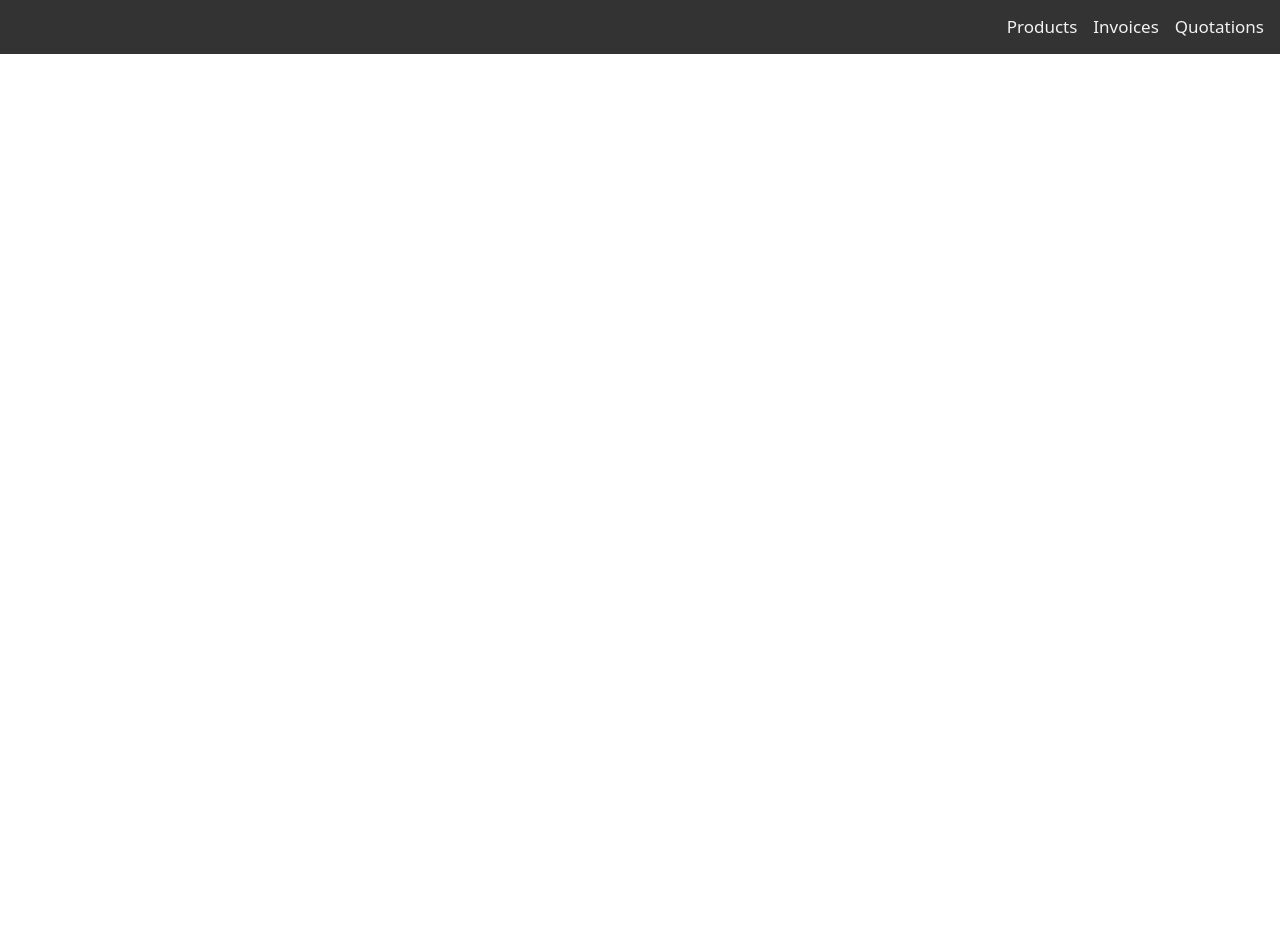
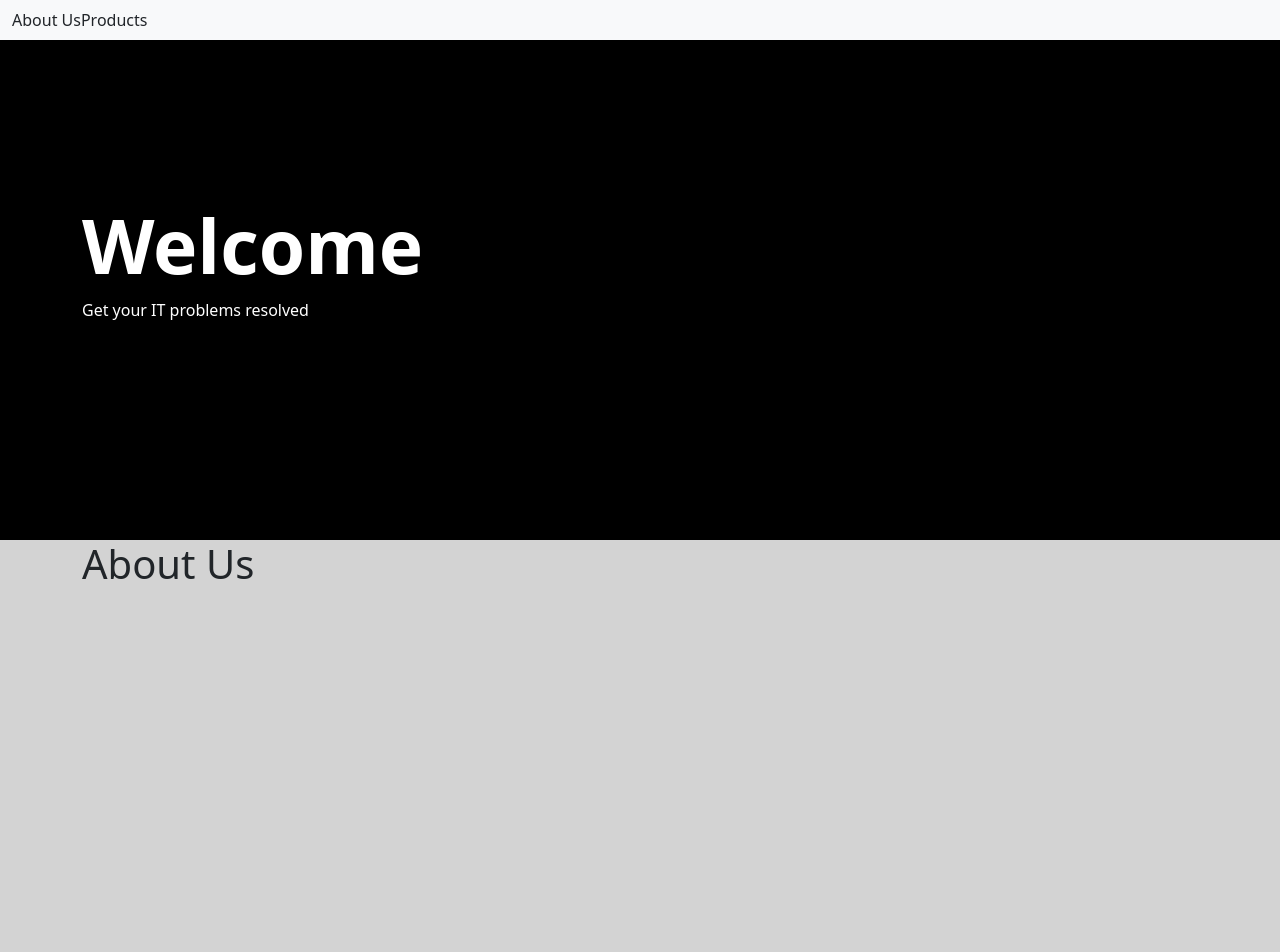
Before and after one commit to Simphiwekona/admin-portal-frontend, a React (Create React App) app: page / in a window 1280 px wide. Shown: the top 952 px of the page. Before the commit the page ends 800 px from the top, so only its background shows below. Built offline with nearby package versions, Linux system fonts and the light colour scheme.

Commit message:
Working on the home page

```diff
--- a/package.json
+++ b/package.json
@@ -14,6 +14,7 @@
     "react-dom": "^18.2.0",
     "react-router-dom": "^6.21.1",
     "react-scripts": "5.0.1",
+    "react-scroll": "^1.9.0",
     "web-vitals": "^2.1.4"
   },
   "scripts": {
--- a/src/pages/Home.jsx
+++ b/src/pages/Home.jsx
@@ -1,11 +1,74 @@
-import Navbar from "../components/Navbar";
+import './styles/style.css';
+import { Link, animateScroll as scroll } from 'react-scroll';
 
+
+const Navbar = () => {
+    return (
+        <nav className="navbar navbar-expand-lg bg-body-tertiary">
+            <div className="container-fluid">
+                <div className="collapse navbar-collapse">
+                    <ul className="navbar-nav">
+                        <li className="nav-item">
+                            <Link to="about-us" smooth={true} duration={500}>About Us</Link>
+                        </li>
+                        <li className="nav-item">
+                            <Link to="products" smooth={true} duration={500}>Products</Link>
+                        </li>
+                    </ul>
+                </div>
+            </div>
+        </nav>
+    )
+}
+const Header = () => {
+    return(
+        <section className="header">
+            <div className="container">
+                <div className="row">
+                    <div className="header-text">
+                        <h1>Welcome</h1>
+                        <span>Get your IT problems resolved</span>
+                    </div>
+                </div>
+            </div>
+        </section>
+    )
+}
+
+const AboutUs = () => {
+    return(
+        <section className="about-us" id='about-us'>
+            <div className="container">
+                <h1>About Us</h1>
+            </div>
+        </section>
+    )
+}
+
+const Products = () => {
+    return(
+        <section className="products" id='products'>
+            <div className="container">
+                <h1>Products</h1>
+            </div>
+        </section>
+    )
+}
 
 const Home = () => {
     return(
-        <>
+        <div>
             <Navbar />
-        </>
+            <Header />
+            <AboutUs />
+            <Products />
+        </div>
     )
 }
+
+
+
+
+
+
 export default Home;
--- a/src/pages/styles/style.css
+++ b/src/pages/styles/style.css
@@ -0,0 +1,27 @@
+/* Header Style */
+
+.header {
+    background-color: #000;
+    height: 500px;
+    overflow: hidden;
+    color: #fff;
+}
+.header-text {
+    padding-top: 160px;
+}
+.header-text h1{
+    font-size: 75px;
+    font-weight: bolder;
+}
+
+/* About Us Section */
+.about-us {
+    background-color: lightgrey;
+    height: 500px;
+}
+
+/* products section */
+.products {
+    background-color: lightblue;
+    height: 500px;
+}
```
Also changed, not shown: 1 other file (tests, documents, lock files or other folders).
